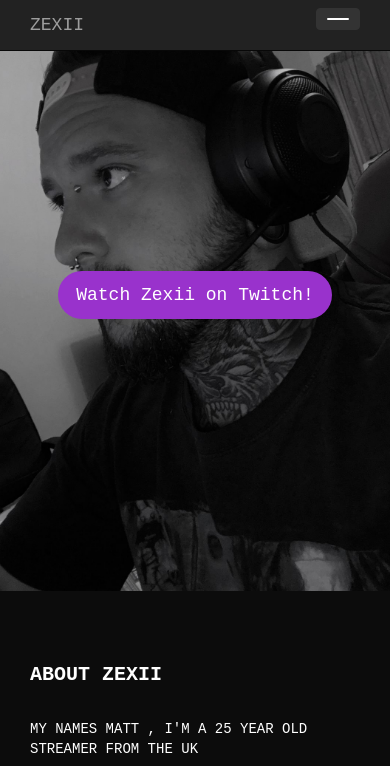
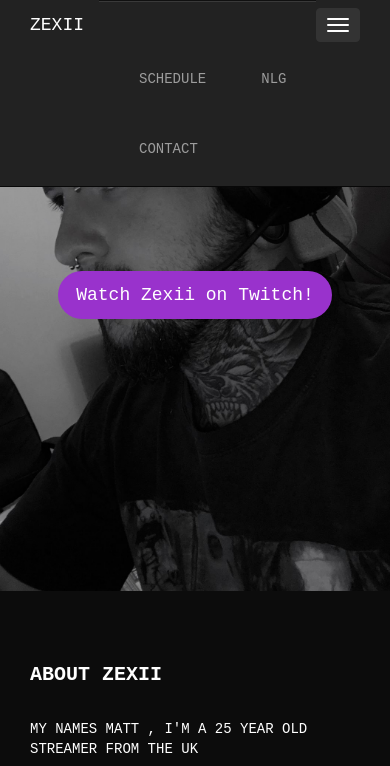
Before and after one commit to Code-Institute-Submissions/project-twitch, a plain HTML site: page index.html in a window 390 px wide. Both pictures are taken after a click on the button 338 px from the left and 19 px from the top of the page. Shown: the top 766 px of the page. Drawn offline with nearby package versions, Linux system fonts and the light colour scheme; a web font is replaced by a local one.

Commit message:
finished mobile nav on all pages

```diff
--- a/css/style.css
+++ b/css/style.css
@@ -49,6 +49,23 @@ body {
 .menu-item a:hover {
     color: #9932cc;
     text-decoration: none;
+}
+
+/*------------------------------Mobile Nav*/
+
+.navbar-inverse .navbar-nav > li > a {
+    padding-top: 40px;
+    float: left;
+    padding-left: 40px;
+
+}
+
+.navbar-inverse .navbar-brand {
+    color: #ffffff;
+}
+
+.icon-bar {
+    color: #9d9d9d;
 }
 
 /*--------------------------------------------------Containers*/
--- a/index.html
+++ b/index.html
@@ -32,13 +32,15 @@
 
             <button class="navbar-toggle" data-toggle="collapse" data-target=".navHeaderCollapse">
                 <span class="icon-bar"></span>
+                <span class="icon-bar"></span>
+                <span class="icon-bar"></span>
             </button>
 
             <div class="collapse navbar-collapse navHeaderCollapse">
                 <ul class="nav navbar-nav navbar-right">
                     <li><a href="schedule.html">SCHEDULE</a></li>
-                    <li><a href="schedule.html">NLG</a></li>
-                    <li><a href="schedule.html">CONTACT</a></li>
+                    <li><a href="nexx.html">NLG</a></li>
+                    <li><a href="contact.html">CONTACT</a></li>
                 </ul>
             </div>
         </div>
@@ -97,7 +99,8 @@
         </div>
     </footer>
     <!-------------/Footer------------>
-
+  <script src="https://code.jquery.com/jquery-3.2.1.min.js" integrity="sha256-hwg4gsxgFZhOsEEamdOYGBf13FyQuiTwlAQgxVSNgt4=" crossorigin="anonymous"></script>
+  <script src="https://maxcdn.bootstrapcdn.com/bootstrap/3.3.7/js/bootstrap.min.js" integrity="sha384-Tc5IQib027qvyjSMfHjOMaLkfuWVxZxUPnCJA7l2mCWNIpG9mGCD8wGNIcPD7Txa" crossorigin="anonymous"></script>
 </body>
 
 </html>
```
Also changed, not shown: contact.html (+6 -5 lines), nexx.html (+12 -5 lines), schedule.html (+6 -3 lines), 1 other file.
